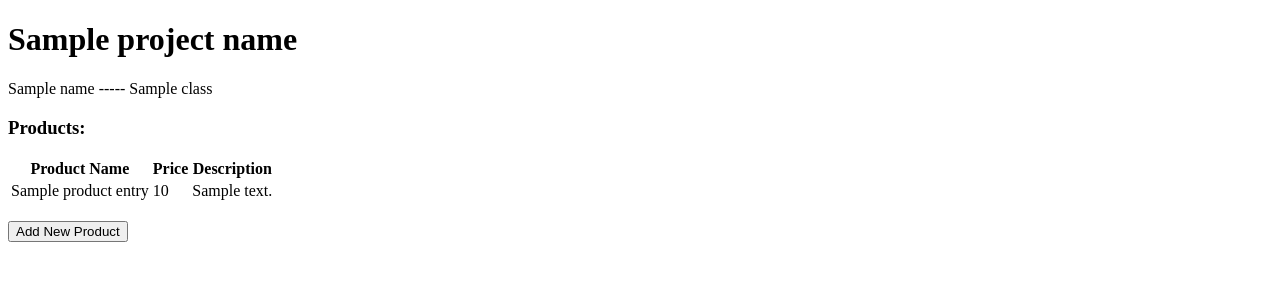
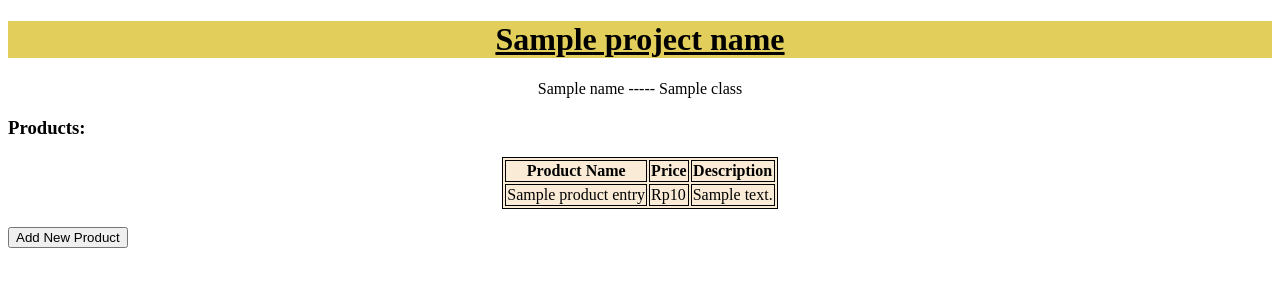
Before and after one commit to WendyFyfo/formerce, a Django app: template main/templates/main.html in a window 1280 px wide. Shown: the top 300 px of the page. Run offline with Django 5.2, Linux system fonts and the light colour scheme; the template is opened without the code that fills it: most values are stand-ins (such as "Sample title", 1, 10 or a date in 2020).

Commit message:
Added style for main.html

```diff
--- a/main/templates/main.html
+++ b/main/templates/main.html
@@ -2,15 +2,45 @@
 
 {% extends 'base.html' %}
 {% block content %}
-<h1>{{ project_name }}</h1>
-<p>{{ name }} ----- {{ class }}</p>
+<head>
+  <title>formerce</title>
+  <meta charset="UTF-8">
+  <style>
+    h1 {
+      text-align: center;
+      background-color: rgba(211, 179, 0, 0.648);
+    }
+    #author {
+      text-align: center;
+    }
+    table, th, td {
+      background-color: antiquewhite;
+      border: 1px solid;
+    }
+    #product_desc{
+      text-align: justify;
+    }
+    #product_name{
+      text-align: center;
+    }
+    .center{
+      margin-left: auto;
+      margin-right: auto;
+    }
+
+  </style>
+</head>
+
+<body>
+  <h1><u>{{ project_name }}</u></h1>
+  <p id="author">{{ name }} ----- {{ class }}</p>
 
 <h3>Products:</h3>
 
 {% if not product_entries %}
 <p>Belum ada product yang terdaftar.</p>
 {% else %}
-<table>
+<table class="center">
   <tr>
     <th>Product Name</th>
     <th>Price</th>
@@ -19,9 +49,9 @@
 
   {% for product_entry in product_entries %}
   <tr>
-    <td>{{product_entry.name}}</td>
-    <td>{{product_entry.price}}</td>
-    <td>{{product_entry.description}}</td>
+    <td id="product_name">{{product_entry.name}}</td>
+    <td>Rp{{product_entry.price}}</td>
+    <td id="product_desc">{{product_entry.description}}</td>
   </tr>
   {% endfor %}
 </table>
@@ -32,4 +62,6 @@
 <a href="{% url 'main:create_product_entry' %}">
   <button>Add New Product</button>
 </a>
+
+</body>
 {% endblock content %}
```
